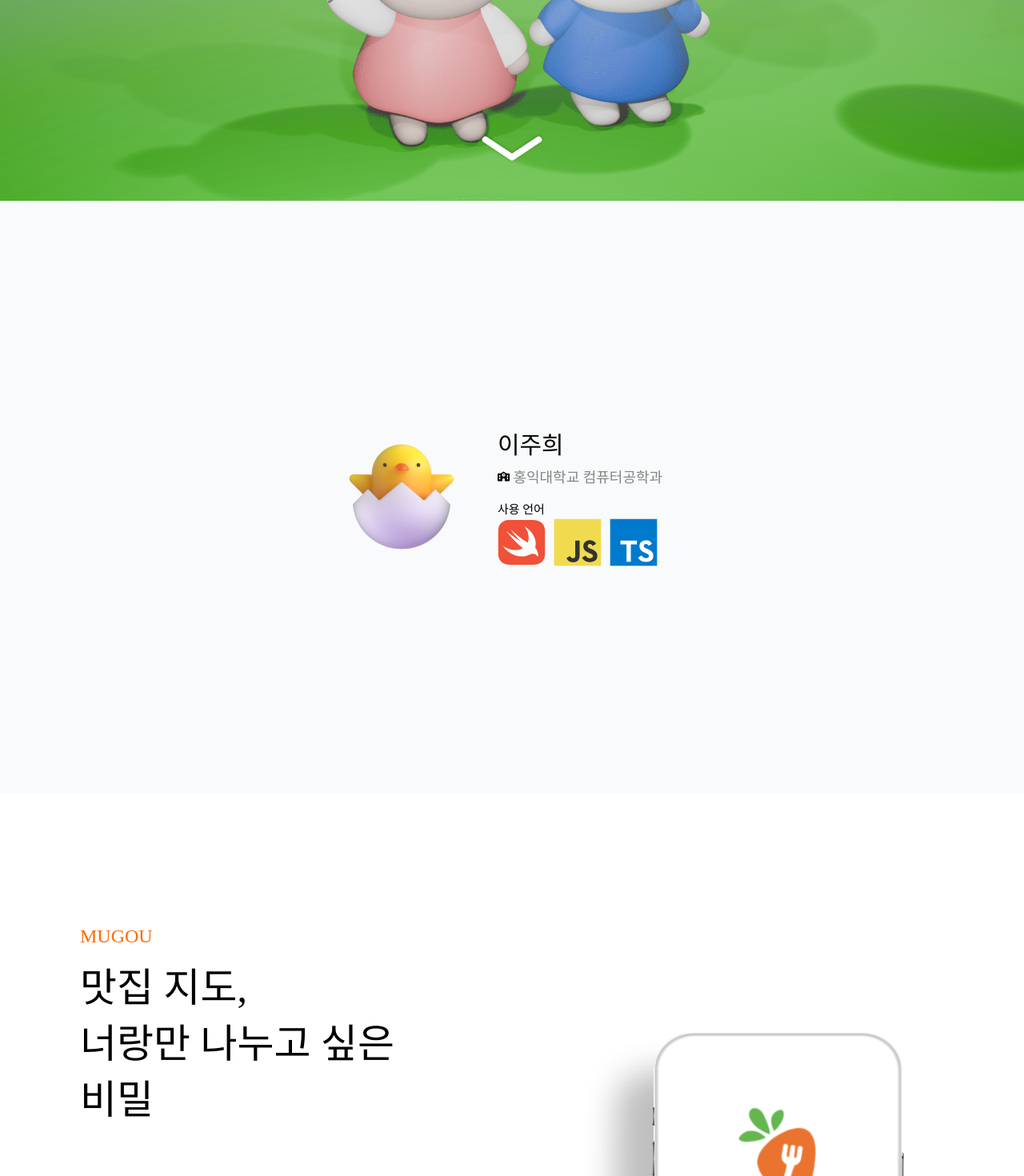
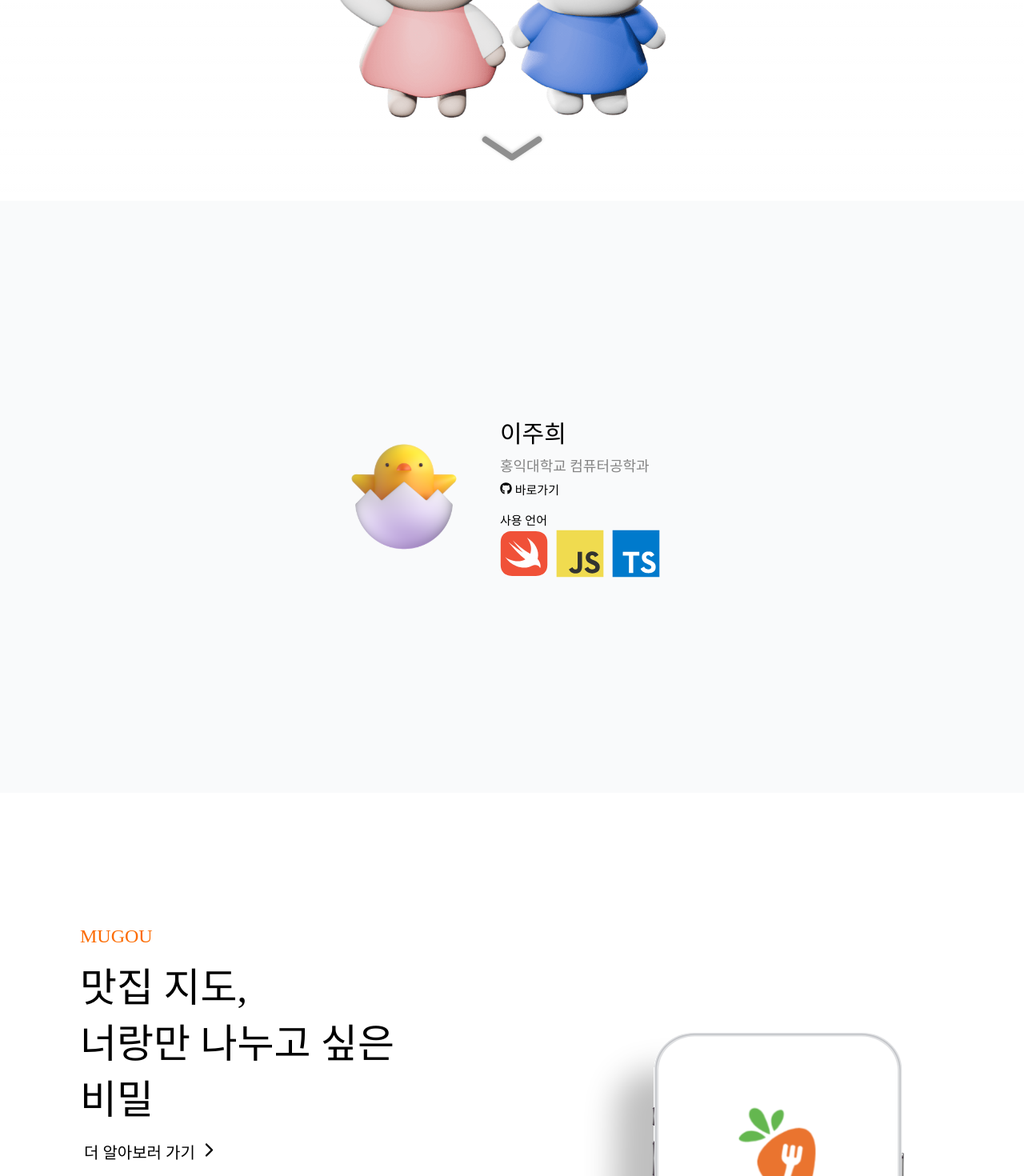
Before and after one commit to leejuhi/WebPractice, a React (Create React App) app in the folder practice/: page / in a window 1280 px wide. Shown: the part 600-2070 px from the top of the page at 80% size. Built offline with nearby package versions, Linux system fonts and the light colour scheme; a web font is replaced by a local one.

Commit message:
feat: 연락처섹션이랑 mgu 페이지 추가
추가했음

```diff
--- a/practice/src/App.tsx
+++ b/practice/src/App.tsx
@@ -2,6 +2,7 @@ import React from "react";
 import { BrowserRouter, Route, Routes } from "react-router-dom";
 import GlobalStyle from "./asset/font/GlobalStyle.tsx";
 import HomePage from "./pages/HomePage.tsx";
+import MguPage from "./pages/MguPage.tsx";
 
 function App() {
   return (
@@ -10,6 +11,7 @@ function App() {
       <BrowserRouter>
         <Routes>
           <Route path="/" element={<HomePage />} />
+          <Route path="/mgu" element={<MguPage />} />
         </Routes>
       </BrowserRouter>
     </>
--- a/practice/src/components/ButtonArrow.tsx
+++ b/practice/src/components/ButtonArrow.tsx
@@ -1,6 +1,6 @@
-import React from 'react';
-import styled from '@emotion/styled';
-import { keyframes } from '@emotion/css';
+import React from "react";
+import styled from "@emotion/styled";
+import { keyframes } from "@emotion/css";
 
 type ButtonArrowProps = {
   onClick?: () => void;
@@ -19,7 +19,6 @@ const pulseWidth = keyframes`
   }
 `;
 
-
 const ArrowButton = styled.button`
   cursor: pointer;
   background: transparent;
@@ -36,8 +35,8 @@ const ArrowButton = styled.button`
     stroke-linejoin: round;
     transform: rotate(270deg);
     filter: drop-shadow(1px 0px 2px rgba(0, 0, 0, 0.2));
-    path{
-        animation:${pulseWidth} 1.35s infinite ease-in-out;
+    path {
+      animation: ${pulseWidth} 1.35s infinite ease-in-out;
     }
   }
 
@@ -53,10 +52,15 @@ const ArrowButton = styled.button`
 
 const ButtonArrow: React.FC<ButtonArrowProps> = ({ onClick, children }) => (
   <ArrowButton onClick={onClick}>
-    <svg width="100px" height="100px" viewBox="-10 -50 80 180" xmlSpace="preserve">
+    <svg
+      width="100px"
+      height="100px"
+      viewBox="-10 -50 80 180"
+      xmlSpace="preserve"
+    >
       <path
         fill="none"
-        stroke="#FFFFFF"
+        stroke="#8f8f8f"
         strokeWidth="8"
         d="M40,100 L0,40 L40,-20"
       />
--- /dev/null
+++ b/practice/src/components/HomePageComponents/ContactSection.tsx
@@ -0,0 +1,46 @@
+import { css } from "@emotion/css";
+import React from "react";
+import { IoIosMail } from "react-icons/io";
+
+const ContactSection: React.FC = () => {
+  return (
+    <>
+      <div
+        id="contact"
+        className={css`
+          position: relative;
+          display: flex;
+          flex-direction: column;
+          justify-content: center;
+          align-items: center;
+        `}
+      >
+        <div
+          className={css`
+            font-size: 40px;
+            font-weight: 500;
+          `}
+        >
+          연락처
+        </div>
+        <div
+          className={css`
+            display: flex;
+            margin: 10px;
+          `}
+        >
+          <IoIosMail size="30" />{" "}
+          <div
+            className={css`
+              margin: 3.5px;
+              font-size: 20px;
+            `}
+          >
+            anim0203@naver.com
+          </div>
+        </div>
+      </div>
+    </>
+  );
+};
+export default ContactSection;
--- a/practice/src/components/HomePageComponents/IntroSection.tsx
+++ b/practice/src/components/HomePageComponents/IntroSection.tsx
@@ -5,7 +5,7 @@ import swift from "../image/Logos/swift.svg";
 import typescript from "../image/Logos/typescript.svg";
 import javascript from "../image/Logos/javascript.svg";
 import { css } from "@emotion/css";
-import { FaSchool } from "react-icons/fa6";
+import { FaGithub, FaSchool } from "react-icons/fa6";
 
 type BackGroundProps = {
   isMobile: boolean;
@@ -59,7 +59,11 @@ const IntroSeciton: React.FC<IntroSecitonProps> = ({ isMobile }) => {
               color: #848484;
             `}
           >
-            <FaSchool color="gray" /> 홍익대학교 컴퓨터공학과
+            홍익대학교 컴퓨터공학과
+          </div>
+          <div>
+            <FaGithub />
+            <a href="https://github.com/leejuhi"> 바로가기 </a>
           </div>
           <div
             className={css`
--- a/practice/src/components/HomePageComponents/Project1Section.tsx
+++ b/practice/src/components/HomePageComponents/Project1Section.tsx
@@ -3,6 +3,8 @@ import styled from "@emotion/styled";
 import React from "react";
 import mguImage1 from "../image/mockup.svg";
 import mguImage2 from "../image/mockup2.svg";
+import { useNavigate } from "react-router-dom";
+import { IoIosArrowForward } from "react-icons/io";
 
 const fadeIn = keyframes`
   from {
@@ -33,6 +35,7 @@ const Project1Section: React.FC<Project1SectionProps> = ({
   isVisible,
   isMobile,
 }) => {
+  const navigate = useNavigate();
   return (
     <>
       <div
@@ -40,7 +43,7 @@ const Project1Section: React.FC<Project1SectionProps> = ({
           display: flex;
           justify-content: center;
         `}
-        id={"target-element2"}
+        id="target-element2"
       >
         <div
           className={css`
@@ -48,6 +51,7 @@ const Project1Section: React.FC<Project1SectionProps> = ({
             align-items: center;
             padding-top: 150px;
             width: 92%;
+            ${isMobile ? "" : `height: 1400px;`}
             max-width: 1140px;
           `}
           id="activity"
@@ -78,6 +82,7 @@ const Project1Section: React.FC<Project1SectionProps> = ({
                   font-weight: 500;
                   line-height: 1.4;
                   margin-top: 15px;
+                  margin-bottom: 10px;
                 `}
               >
                 {isMobile
@@ -87,7 +92,33 @@ const Project1Section: React.FC<Project1SectionProps> = ({
 비밀`}
               </h2>
             </Item>
+            <Item isVisible={isVisible} delay={2}>
+              <button
+                onClick={() => navigate("/mgu")}
+                className={css`
+                  width: ${isMobile ? `160px` : `180px`};
+                  font-size: ${isMobile ? `15px` : `20px`};
+                  font-weight: 400;
+                  padding: 5px;
+                  background-color: transparent;
+                  margin: 5px 0px 10px;
+                  display: flex;
+                  cursor: pointer;
+                  align-text: left;
+                `}
+              >
+                더 알아보러 가기
+                <IoIosArrowForward
+                  size={isMobile ? 18 : 25}
+                  className={css`
+                    margin-bottom: 1.5px;
+                    margin-left: 5px;
+                  `}
+                />
+              </button>
+            </Item>
           </div>
+
           <div
             className={css`
               display: flex;
@@ -151,7 +182,7 @@ const Project1Section: React.FC<Project1SectionProps> = ({
                   font-size: ${isMobile ? `18px` : `23px`};
                   font-weight: 400;
                   line-height: 1.4;
-                  margin: 0px auto;
+                  margin: 0px auto 300px;
                   ${isMobile ? `max-width: calc(100% - 60px);` : ""}
                 `}
               >{`머거유에서
--- a/practice/src/components/HomePageComponents/WelcomSection.tsx
+++ b/practice/src/components/HomePageComponents/WelcomSection.tsx
@@ -17,7 +17,7 @@ const BackGround = styled.div<BackGroundProps>`
   white-space: pre-line;
   width: 100%;
   height: calc(100vh - 70px);
-  background: linear-gradient(white, #e0f2f700), url(${backgroundImage});
+  background: linear-gradient(#ffffff20, #ffffff00), url(${backgroundImage});
   background-size: cover;
   background-position: center;
   display: flex;
--- a/practice/src/components/navBar/NavBar.tsx
+++ b/practice/src/components/navBar/NavBar.tsx
@@ -3,6 +3,7 @@ import { css } from "@emotion/css";
 import React, { useEffect, useState } from "react";
 import { Link } from "react-router-dom";
 import useIsMobile from "../hooks/useIsMobile.ts";
+import { IoClose, IoMenu } from "react-icons/io5";
 
 const Menu = styled.div<MenuProps>`
   position: fixed;
@@ -107,9 +108,9 @@ const NavBar: React.FC = () => {
               <a href="#activity">
                 <Space isMobile={false}>프로젝트</Space>
               </a>
-              <Link to="/qna">
+              <a href="#contact">
                 <Space isMobile={false}>문의</Space>
-              </Link>
+              </a>
             </div>
           </Menu>
         </>
@@ -126,27 +127,28 @@ const NavBar: React.FC = () => {
             <Menu isMove={isMove}>
               <div
                 className={css`
-                  padding: 10px 20px;
+                  padding: 0px 20px;
+                  cursor: pointer;
                 `}
                 onClick={scrollToTop}
-                style={{ cursor: "pointer" }}
               >
                 주희넷
               </div>
               <button
                 onClick={toggleMenu}
                 className={css`
-                  padding: 10px 20px;
                   box-sizing: border-box;
                   border: none;
                   background-color: white;
-                  border-radius: 5px;
-                  &:hover {
-                    background-color: #e6e6e6;
-                  }
+                  cursor: pointer;
+                  padding-right: 10px;
                 `}
               >
-                메뉴
+                {isMenuOpen ? (
+                  <IoClose size="25" fill="#919191" />
+                ) : (
+                  <IoMenu size="25" stroke="#919191" />
+                )}
               </button>
             </Menu>
             <MobileMenu isOpen={isMenuOpen}>
@@ -159,9 +161,9 @@ const NavBar: React.FC = () => {
               <a href="#activity">
                 <Space isMobile={true}>프로젝트</Space>
               </a>
-              <Link to="/qna">
+              <a href="#contact">
                 <Space isMobile={true}>문의</Space>
-              </Link>
+              </a>
             </MobileMenu>
           </div>
         </>
--- a/practice/src/pages/HomePage.tsx
+++ b/practice/src/pages/HomePage.tsx
@@ -4,6 +4,7 @@ import useIsMobile from "../components/hooks/useIsMobile.ts";
 import WelcomeSection from "../components/HomePageComponents/WelcomSection.tsx";
 import IntroSeciton from "../components/HomePageComponents/IntroSection.tsx";
 import Project1Section from "../components/HomePageComponents/Project1Section.tsx";
+import ContactSection from "../components/HomePageComponents/ContactSection.tsx";
 
 const HomePage = () => {
   const [isVisible, setIsVisible] = useState(false);
@@ -42,6 +43,7 @@ const HomePage = () => {
       <WelcomeSection isMobile={isMobile} scrollDown={scrollDown} />
       <IntroSeciton isMobile={isMobile} />
       <Project1Section isMobile={isMobile} isVisible={isVisible} />
+      <ContactSection />
     </>
   );
 };
--- /dev/null
+++ b/practice/src/pages/MguPage.tsx
@@ -0,0 +1,6 @@
+import React from "react";
+
+const MguPage = () => {
+  return <>mgu에 대해 소개합니다!</>;
+};
+export default MguPage;
```
Also changed, not shown: practice/src/components/image/background.png. Lines whose indentation alone changed are shown as unchanged.
